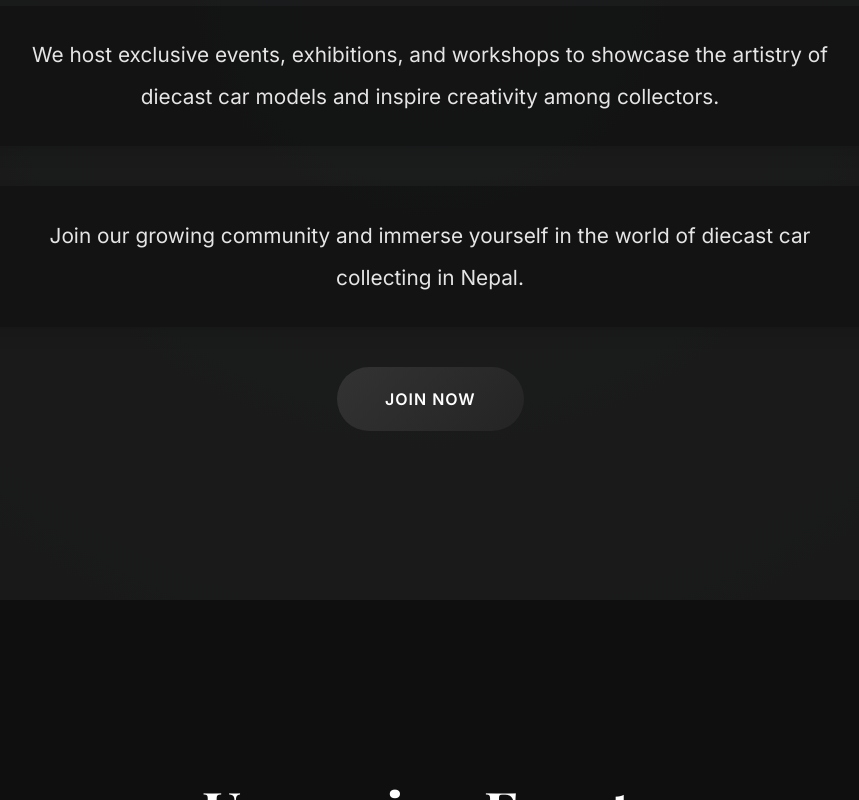
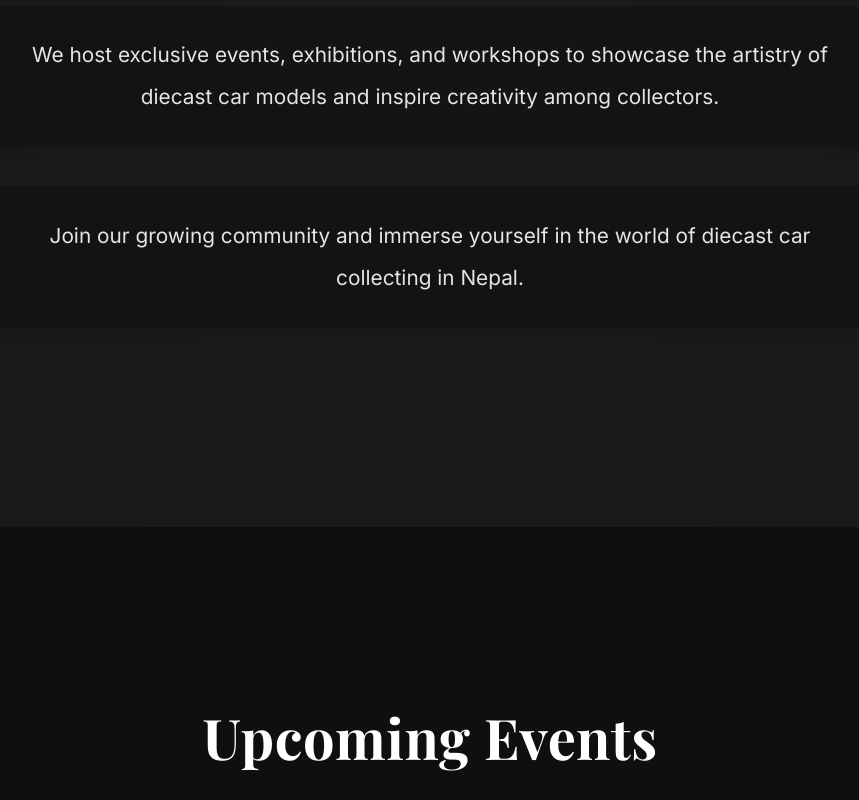
Before and after one commit to rabinkattel/Zamac-Web-v2, a website: page index.html in a window 1280 px wide. Shown: the part 1449-2249 px from the top of the page, without its empty margins (210-1069 px from the left). Drawn offline with nearby package versions, Linux system fonts and the light colour scheme; files whose address does not match are found by name.

Commit message:
Update index.html

```diff
--- a/index.html
+++ b/index.html
@@ -135,7 +135,7 @@
             Join our growing community and immerse yourself in the world of
             diecast car collecting in Nepal.
           </p>
-          <a href="join_our_community.html" class="btn">Join Now</a>
+<!--           <a href="join_our_community.html" class="btn">Join Now</a> -->
         </div>
       </div>
     </section>
```
